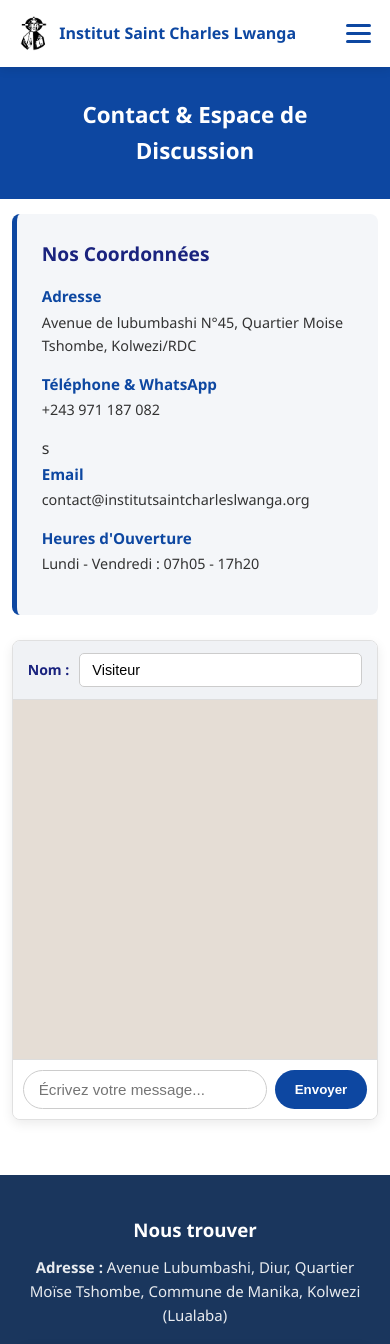
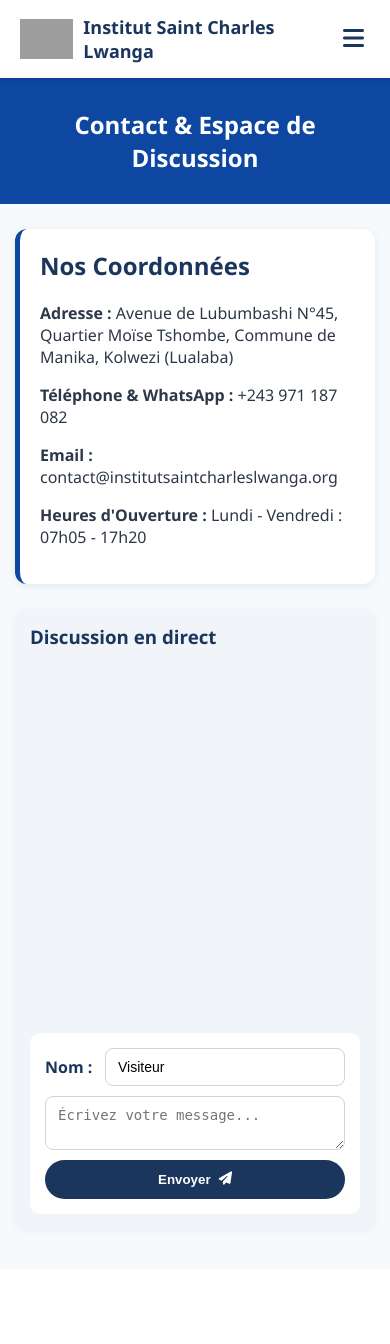
Before and after one commit to marcelomutshaila-hash/Institut-Saint-Charles-Lwanga, a Flask app: page /contact in a window 390 px wide. Shown: the top 1344 px of the page. After the commit the page ends 1232 px from the top, so only its background shows below. Run offline with Flask 3, Linux system fonts and the light colour scheme; data that the repository does not hold is empty; grey boxes are pictures that could not be loaded.

Commit message:
Refactor contact page layout and chat features
Updated the contact page title and modified styles for better responsiveness and layout. Enhanced chat functionality and improved the overall structure of the HTML.

```diff
--- a/templates/contact.html
+++ b/templates/contact.html
@@ -3,366 +3,127 @@
 <head>
     <meta charset="UTF-8">
     <meta name="viewport" content="width=device-width, initial-scale=1.0">
-    <title>Contact & Chat - Institut Saint Charles Lwanga</title>
+    <title>Contact & Espace de Discussion - Institut Saint Charles Lwanga</title>
+    <link rel="stylesheet" href="https://cdnjs.cloudflare.com/ajax/libs/font-awesome/6.5.1/css/all.min.css">
     <style>
-        :root {
-            --primary-color: #0d47a1;
-            --secondary-color: #f57c00;
-            --dark-color: #1a237e;
-            --light-bg: #f4f6f9;
-            --white: #ffffff;
-            --text-color: #333333;
-            --bg-chat: #e5ddd5;
-            --user-msg: #dcf8c6;
-            --admin-msg: #ffffff;
-            --font: 'Segoe UI', Tahoma, Geneva, Verdana, sans-serif;
+        body { font-family: 'Segoe UI', Tahoma, Geneva, Verdana, sans-serif; margin: 0; padding: 0; background-color: #f7fafc; color: #2d3748; }
+
+        /* NAVIGATION & HEADER */
+        header { background-color: #ffffff; box-shadow: 0 2px 5px rgba(0,0,0,0.1); position: sticky; top: 0; z-index: 1000; }
+        .nav-container { display: flex; justify-content: space-between; align-items: center; padding: 15px 20px; max-width: 1100px; margin: 0 auto; }
+        .logo-title { display: flex; align-items: center; gap: 10px; text-decoration: none; color: #1a365d; font-weight: bold; font-size: 18px; }
+        .logo-title img { height: 40px; }
+
+        /* Menu Hamburger Mobile */
+        .menu-toggle { font-size: 24px; color: #1a365d; cursor: pointer; display: none; background: none; border: none; }
+        .nav-links { display: flex; gap: 20px; list-style: none; margin: 0; padding: 0; }
+        .nav-links a { text-decoration: none; color: #2d3748; font-weight: 500; transition: color 0.2s; }
+        .nav-links a:hover { color: #1a365d; }
+
+        @media (max-width: 768px) {
+            .menu-toggle { display: block; }
+            .nav-links { display: none; flex-direction: column; position: absolute; top: 100%; left: 0; width: 100%; background: #ffffff; box-shadow: 0 4px 6px rgba(0,0,0,0.1); padding: 15px 0; }
+            .nav-links.active { display: flex; }
+            .nav-links li { text-align: center; padding: 10px 0; }
         }
 
-        * { margin: 0; padding: 0; box-sizing: border-box; }
-        body { font-family: var(--font); color: var(--text-color); line-height: 1.6; background-color: var(--white); }
-        a { text-decoration: none; color: inherit; }
-        ul { list-style: none; }
+        /* BANNIÈRE */
+        .banner { background-color: #0d47a1; color: white; text-align: center; padding: 30px 20px; margin-bottom: 25px; }
+        .banner h1 { margin: 0; font-size: 24px; }
 
-        /* --- EN-TÊTE & NAVIGATION --- */
-        header {
-            background: var(--white);
-            box-shadow: 0 2px 10px rgba(0,0,0,0.1);
-            position: sticky; top: 0; z-index: 1000;
-            display: flex; justify-content: space-between; align-items: center;
-            padding: 1rem 5%;
-        }
-        .logo h1 { color: var(--primary-color); font-size: 1.3rem; font-weight: 700; }
+        /* CONTENU PRINCIPAL */
+        .container { max-width: 900px; margin: 0 auto; padding: 0 15px 40px 15px; }
+        .card { background: white; padding: 20px; border-radius: 12px; box-shadow: 0 2px 8px rgba(0,0,0,0.08); margin-bottom: 25px; border-left: 5px solid #0d47a1; }
 
-        nav ul { display: flex; gap: 20px; align-items: center; }
-        nav a { font-weight: 600; padding: 5px 10px; transition: 0.3s; display: block; }
-        nav a:hover, nav a.active { color: var(--primary-color); border-bottom: 2px solid var(--primary-color); }
-        .btn-nav { background: var(--primary-color); color: var(--white) !important; border-radius: 4px; }
+        /* TCHAT BOX */
+        .chat-container { background: #f1f5f9; border-radius: 12px; padding: 15px; box-shadow: 0 2px 8px rgba(0,0,0,0.05); }
+        .chat-messages { height: 350px; overflow-y: auto; padding-right: 5px; margin-bottom: 15px; }
 
-        .menu-toggle {
-            display: none;
-            flex-direction: column;
-            cursor: pointer;
-            gap: 5px;
-        }
-        .menu-toggle span {
-            width: 25px; height: 3px;
-            background-color: var(--primary-color);
-            border-radius: 2px; transition: 0.3s;
-        }
-
-        /* --- BANNIÈRE --- */
-        .banner { background: var(--primary-color); color: var(--white); padding: 30px 8%; text-align: center; }
-        .banner h2 { font-size: 1.8rem; }
-
-        /* --- DISPOSITION PRINCIPALE --- */
-        .main-container {
-            padding: 30px 5%;
-            max-width: 1200px;
-            margin: 0 auto;
-            display: grid;
-            grid-template-columns: 1fr 1.8fr;
-            gap: 25px;
-        }
-
-        /* --- BLOC COORDONNÉES --- */
-        .info-card {
-            background: var(--light-bg);
-            padding: 25px;
-            border-radius: 8px;
-            border-left: 5px solid var(--primary-color);
-            height: fit-content;
-        }
-        .info-card h3 { color: var(--dark-color); font-size: 1.2rem; margin-bottom: 15px; }
-        .info-item { margin-bottom: 15px; }
-        .info-item strong { display: block; color: var(--primary-color); margin-bottom: 2px; font-size: 0.95rem; }
-        .info-item p { font-size: 0.9rem; }
-
-        /* --- MODULE CHAT --- */
-        .chat-card {
-            background: var(--white);
-            border-radius: 8px;
-            box-shadow: 0 4px 12px rgba(0,0,0,0.08);
-            border: 1px solid #e0e0e0;
-            display: flex;
-            flex-direction: column;
-            height: 520px;
-            overflow: hidden;
-        }
-
-        .user-name-box {
-            padding: 12px 15px;
-            background: #f0f2f5;
-            border-bottom: 1px solid #ddd;
-            display: flex;
-            gap: 10px;
-            align-items: center;
-        }
-        .user-name-box label { font-size: 0.88rem; color: var(--dark-color); }
-        .user-name-box input {
-            padding: 8px 12px;
-            border: 1px solid #ccc;
-            border-radius: 5px;
-            flex: 1;
-            font-size: 0.9rem;
-            outline: none;
-        }
-
-        .chat-container {
-            flex: 1;
-            padding: 15px;
-            background: var(--bg-chat);
-            overflow-y: auto;
-            display: flex;
-            flex-direction: column;
-            gap: 10px;
-        }
-
-        .bubble {
-            max-width: 82%;
-            padding: 10px 14px;
-            border-radius: 12px;
-            font-size: 0.92rem;
-            position: relative;
-            word-wrap: break-word;
-        }
-        .bubble.visiteur {
-            background: var(--user-msg);
-            align-self: flex-end;
-            border-bottom-right-radius: 2px;
-        }
-        .bubble.admin {
-            background: var(--admin-msg);
-            align-self: flex-start;
-            border-bottom-left-radius: 2px;
-            box-shadow: 0 1px 2px rgba(0,0,0,0.15);
-        }
-
-        .sender { font-size: 0.75rem; font-weight: bold; color: var(--primary-color); margin-bottom: 2px; }
-        .time { font-size: 0.68rem; color: #888; text-align: right; margin-top: 4px; display: block; }
-
-        .chat-input {
-            display: flex;
-            padding: 10px;
-            background: white;
-            border-top: 1px solid #ddd;
-            gap: 8px;
-        }
-        .chat-input input[type="text"] {
-            flex: 1;
-            padding: 10px 15px;
-            border: 1px solid #ccc;
-            border-radius: 20px;
-            outline: none;
-            font-size: 0.95rem;
-        }
-        .chat-input button {
-            background: var(--primary-color);
-            color: white;
-            border: none;
-            padding: 0 20px;
-            border-radius: 20px;
-            font-weight: bold;
-            cursor: pointer;
-            transition: background 0.3s;
-        }
-        .chat-input button:hover { background: var(--dark-color); }
-
-        footer { background: var(--dark-color); color: var(--white); text-align: center; padding: 20px; margin-top: 40px; }
-
-        /* --- RESPONSIVE MOBILE --- */
-        @media (max-width: 850px) {
-            .main-container { grid-template-columns: 1fr; }
-        }
-
-        @media (max-width: 768px) {
-            .menu-toggle { display: flex; }
-            nav {
-                display: none; position: absolute;
-                top: 100%; left: 0; width: 100%;
-                background-color: var(--white);
-                box-shadow: 0 5px 10px rgba(0,0,0,0.1);
-            }
-            nav.active { display: block; }
-            nav ul { flex-direction: column; padding: 20px; gap: 15px; }
-            nav a { border-bottom: none !important; }
-
-            .banner h2 { font-size: 1.4rem; }
-            .main-container { padding: 15px 3%; }
-            .chat-card { height: 480px; }
-            .bubble { max-width: 90%; }
-        }
-       .logo a {
-    display: flex;
-    align-items: center;
-    gap: 12px; /* Espace entre le logo et le texte */
-    text-decoration: none;
-}
-
-.logo img {
-    height: 45px; /* Ajustez la hauteur selon la taille souhaitée */
-    width: auto;  /* Conserve les proportions du logo */
-    object-fit: contain;
-}
-
-.logo h1 {
-    color: var(--primary-color);
-    font-size: 1.2rem;
-    font-weight: 700;
-}
-
-/* Adaptation pour très petits téléphones */
-@media (max-width: 480px) {
-    .logo img {
-        height: 35px; /* Logo légèrement plus petit sur mobile */
-    }
-    .logo h1 {
-        font-size: 1rem; /* Texte un peu plus petit sur mobile */
-    }
-}
+        .chat-input-zone { display: flex; flex-direction: column; gap: 10px; background: white; padding: 15px; border-radius: 10px; }
+        .chat-input-zone input, .chat-input-zone textarea { width: 100%; padding: 10px 12px; border: 1px solid #cbd5e0; border-radius: 8px; font-size: 14px; box-sizing: border-box; }
+        .send-btn { background-color: #1a365d; color: white; border: none; padding: 12px 20px; border-radius: 20px; font-weight: bold; cursor: pointer; display: flex; align-items: center; justify-content: center; gap: 8px; }
+        .send-btn:hover { background-color: #0d47a1; }
     </style>
 </head>
 <body>
 
-    <!-- EN-TÊTE -->
+    <!-- ENTÊTE DE NAVIGATION -->
     <header>
-        <div class="logo">
-    <a href="index.html">
-      <img src="../static/images/logo.png" alt="institut saint charles lwanga">
-        <h1>Institut Saint Charles Lwanga</h1>
+        <div class="nav-container">
+            <a href="/" class="logo-title">
+                <img src="/static/logo.png" alt="Logo" onerror="this.style.display='none'">
+                <span>Institut Saint Charles Lwanga</span>
             </a>
+            <button class="menu-toggle" id="menuToggle">
+                <i class="fas fa-bars"></i>
+            </button>
+            <ul class="nav-links" id="navLinks">
+                <li><a href="/">Accueil</a></li>
+                <li><a href="/apropos">À Propos</a></li>
+                <li><a href="/formations">Formations</a></li>
+                <li><a href="/actualites">Actualités</a></li>
+                <li><a href="/contact">Contact</a></li>
+            </ul>
+        </div>
+    </header>
+
+    <!-- BANNIÈRE DE PAGE -->
+    <div class="banner">
+        <h1>Contact & Espace de Discussion</h1>
     </div>
 
-        <div class="menu-toggle" id="mobile-menu">
-            <span></span><span></span><span></span>
+    <div class="container">
+        <!-- COORDONNÉES -->
+        <div class="card">
+            <h2 style="color: #1a365d; margin-top:0;">Nos Coordonnées</h2>
+            <p><strong>Adresse :</strong> Avenue de Lubumbashi N°45, Quartier Moïse Tshombe, Commune de Manika, Kolwezi (Lualaba)</p>
+            <p><strong>Téléphone & WhatsApp :</strong> +243 971 187 082</p>
+            <p><strong>Email :</strong> contact@institutsaintcharleslwanga.org</p>
+            <p><strong>Heures d'Ouverture :</strong> Lundi - Vendredi : 07h05 - 17h20</p>
         </div>
 
-        <!-- Menu de Navigation -->
-<nav id="nav-menu">
-    <ul>
-        <li><a href="/" class="active">Accueil</a></li>
-        <li><a href="/apropos">À propos</a></li>
-        <li><a href="/formations">Formations</a></li>
-        <li><a href="/actualites">Actualités</a></li>
-        <li><a href="/contact" class="btn-nav">Contact</a></li>
-    </ul>
-</nav>
-    </header>
+        <!-- ZONE DE CHAT PUBLIC -->
+        <div class="chat-container">
+            <h3 style="margin-top:0; color: #1a365d;">Discussion en direct</h3>
 
-    <!-- BANNIÈRE -->
-    <div class="banner">
-        <h2>Contact & Espace de Discussion</h2>
+            <!-- Liste des messages -->
+            <div class="chat-messages" id="zone-chat-messages">
+                <!-- Les messages s'affichent ici dynamiquement -->
             </div>
 
-    <!-- CONTENU PRINCIPAL -->
-    <main class="main-container">
-
-        <!-- INFOS -->
-        <div class="info-card">
-            <h3>Nos Coordonnées</h3>
-            <div class="info-item">
-                <strong>Adresse</strong>
-                <p>Avenue de lubumbashi N°45, Quartier Moise Tshombe, Kolwezi/RDC</p>
+            <!-- Formulaire d'envoi -->
+            <div class="chat-input-zone">
+                <div style="display: flex; align-items: center; gap: 10px;">
+                    <strong style="color:#1a365d; min-width: 50px;">Nom :</strong>
+                    <input type="text" id="senderInput" placeholder="Votre nom..." value="Visiteur">
                 </div>
-            <div class="info-item">
-                <strong>Téléphone & WhatsApp</strong>
-                <p>+243 971 187 082</p>
-            </div>s
-            <div class="info-item">
-                <strong>Email</strong>
-                <p>contact@institutsaintcharleslwanga.org</p>
+                <textarea id="messageInput" rows="2" placeholder="Écrivez votre message..."></textarea>
+                <button class="send-btn" id="btnEnvoyer" onclick="envoyerMessage()">
+                    Envoyer <i class="fas fa-paper-plane"></i>
+                </button>
             </div>
-            <div class="info-item">
-                <strong>Heures d'Ouverture</strong>
-                <p>Lundi - Vendredi : 07h05 - 17h20<br>
         </div>
     </div>
 
-        <!-- BOÎTE DE CHAT -->
-        <div class="chat-card">
-            <div class="user-name-box">
-                <label for="username"><strong>Nom :</strong></label>
-                <input type="text" id="username" value="Visiteur" placeholder="Entrez votre nom...">
-            </div>
+    <!-- SCRIPT JAVASCRIPT CORRIGÉ -->
+    <script>
+        // 1. GESTION DU MENU DEROULANT MOBILE
+        const menuToggle = document.getElementById('menuToggle');
+        const navLinks = document.getElementById('navLinks');
 
-            <div class="chat-container" id="chat-box"></div>
+        if (menuToggle && navLinks) {
+            menuToggle.addEventListener('click', () => {
+                navLinks.classList.toggle('active');
+            });
+        }
 
-            <div class="chat-input">
-                <input type="text" id="message-input" placeholder="Écrivez votre message...">
-                <button onclick="sendMessage()">Envoyer</button>
-            </div>
-        </div>
-
-    </main>
-
-   <!-- SECTION LOCALISATION / GOOGLE MAPS -->
-<!-- Charger les icônes Font Awesome -->
-<link rel="stylesheet" href="https://cdnjs.cloudflare.com/ajax/libs/font-awesome/6.5.1/css/all.min.css">
-
-<!-- PIED DE PAGE COMPLET -->
-<footer style="background-color: #1a365d; color: white; padding: 40px 20px 20px 20px; text-align: center;">
-    <div style="max-width: 1100px; margin: 0 auto; display: flex; flex-direction: column; gap: 30px;">
-
-        <!-- LOCALISATION & ADRESSE -->
-        <div>
-            <h3 style="margin-bottom: 10px; color: #ffffff;">Nous trouver</h3>
-            <p style="margin-bottom: 20px; font-size: 15px; opacity: 0.9;">
-                <strong>Adresse :</strong> Avenue Lubumbashi, Diur, Quartier Moïse Tshombe, Commune de Manika, Kolwezi (Lualaba)
-            </p>
-
-            <!-- Google Maps intégré -->
-            <div style="position: relative; padding-bottom: 40%; height: 0; overflow: hidden; max-width: 100%; border-radius: 10px; box-shadow: 0 4px 12px rgba(0,0,0,0.3);">
-                <iframe
-                    src="https://www.google.com/maps/embed?pb=!1m18!1m12!1m3!1d15655.733519106097!2d25.4800!3d-10.7167!2m3!1f0!2f0!3f0!3m2!1i1024!2i768!4f13.1!3m3!1m2!1s0x0%3A0x0!2zMTDCsDQzJzAwLjEiUyAyNcKwMjknNDguMCJF!5e0!3m2!1sfr!2scd!4v1700000000000!5m2!1sfr!2scd"
-                    style="position: absolute; top: 0; left: 0; width: 100%; height: 100%; border: 0;"
-                    allowfullscreen=""
-                    loading="lazy"
-                    referrerpolicy="no-referrer-when-downgrade">
-                </iframe>
-            </div>
-        </div>
-
-        <!-- RÉSEAUX SOCIAUX -->
-        <div>
-            <h4 style="margin-bottom: 15px; color: #ffffff;">Rejoignez-nous sur les réseaux</h4>
-            <div style="display: flex; justify-content: center; gap: 20px; align-items: center;">
-
-                <!-- WhatsApp -->
-                <a href="https://wa.me/243971187082" target="_blank" rel="noopener noreferrer" style="color: #25D366; font-size: 28px; transition: transform 0.2s;" title="WhatsApp">
-                    <i class="fab fa-whatsapp"></i>
-                </a>
-
-                <!-- TikTok -->
-                <a href="https://www.tiktok.com/@lwanga.saint.charles" target="_blank" rel="noopener noreferrer" style="color: #ffffff; font-size: 26px; transition: transform 0.2s;" title="TikTok">
-                    <i class="fab fa-tiktok"></i>
-                </a>
-
-                <!-- YouTube -->
-                <a href="https://www.youtube.com/@vMarceloMutshaila" target="_blank" rel="noopener noreferrer" style="color: #FF0000; font-size: 28px; transition: transform 0.2s;" title="YouTube">
-                    <i class="fab fa-youtube"></i>
-                </a>
-
-            </div>
-        </div>
-
-    </div>
-
-    <!-- SÉPARATEUR & COPYRIGHT -->
-    <hr style="border: 0; height: 1px; background: rgba(255, 255, 255, 0.2); margin: 30px auto 20px auto; max-width: 90%;">
-
-    <p style="margin: 0; font-size: 14px; opacity: 0.8;">
-        &copy; 2026 Institut Saint Charles Lwanga - Tous droits réservés.
-    </p>
-</footer>
-
-<script>
+        // 2. RECUPERER LES MESSAGES
         async function chargerTousLesMessages() {
             try {
-        // Ajout d'un paramètre anti-cache (?t=...)
                 const response = await fetch('/api/get_messages?t=' + new Date().getTime());
                 const messages = await response.json();
 
-        // On cible le conteneur du chat (ou la div des messages)
-        const zoneChat = document.getElementById('chat-messages') || document.getElementById('zone-chat-messages');
+                const zoneChat = document.getElementById('zone-chat-messages');
                 if (!zoneChat) return;
 
                 zoneChat.innerHTML = '';
@@ -370,17 +131,15 @@ async function chargerTousLesMessages() {
                 messages.forEach(msg => {
                     const div = document.createElement('div');
 
-            // Appliquer le style Bleu Administrateur à TOUS les messages
                     div.style.backgroundColor = '#1a365d';
                     div.style.color = '#ffffff';
                     div.style.borderRadius = '10px';
                     div.style.padding = '12px 15px';
                     div.style.marginBottom = '12px';
-            div.style.boxShadow = '0 2px 5px rgba(0,0,0,0.2)';
+                    div.style.boxShadow = '0 2px 5px rgba(0,0,0,0.15)';
 
-            // Gérer les anciennes valeurs (fallback si undefined)
-            const nomExpediteur = msg.sender || msg.nom || 'Visiteur';
-            const dateHeure = msg.datetime_str || msg.time || msg.timestamp || '';
+                    const nomExpediteur = msg.sender || 'Visiteur';
+                    const dateHeure = msg.datetime_str || '';
 
                     div.innerHTML = `
                         <div style="font-weight: bold; font-size: 14px; color: #f6ad55; margin-bottom: 5px;">
@@ -414,11 +173,39 @@ async function chargerTousLesMessages() {
                 });
 
             } catch (error) {
-        console.error("Erreur de chargement des messages:", error);
+                console.error("Erreur de chargement :", error);
             }
         }
 
-// Fonctions API
+        // 3. ENVOYER UN MESSAGE
+        async function envoyerMessage() {
+            const sender = document.getElementById('senderInput').value.trim() || 'Visiteur';
+            const message = document.getElementById('messageInput').value.trim();
+
+            if (!message) {
+                alert("Veuillez saisir un message.");
+                return;
+            }
+
+            try {
+                const response = await fetch('/api/send_message', {
+                    method: 'POST',
+                    headers: { 'Content-Type': 'application/json' },
+                    body: JSON.stringify({ sender: sender, message: message })
+                });
+
+                if (response.ok) {
+                    document.getElementById('messageInput').value = '';
+                    chargerTousLesMessages();
+                } else {
+                    alert("Erreur lors de l'envoi du message.");
+                }
+            } catch (error) {
+                console.error("Erreur d'envoi :", error);
+            }
+        }
+
+        // 4. LIKES, DISLIKES & SUPPRESSION
         async function aimerMessage(id) {
             await fetch(`/api/like_message/${id}`, { method: 'POST' });
             chargerTousLesMessages();
@@ -436,7 +223,7 @@ async function supprimerMessage(id) {
             }
         }
 
-// Rafraîchissement toutes les 3 secondes
+        // Rafraîchissement automatique toutes les 3 secondes
         setInterval(chargerTousLesMessages, 3000);
         chargerTousLesMessages();
     </script>
```
Lines whose indentation alone changed are shown as unchanged.
